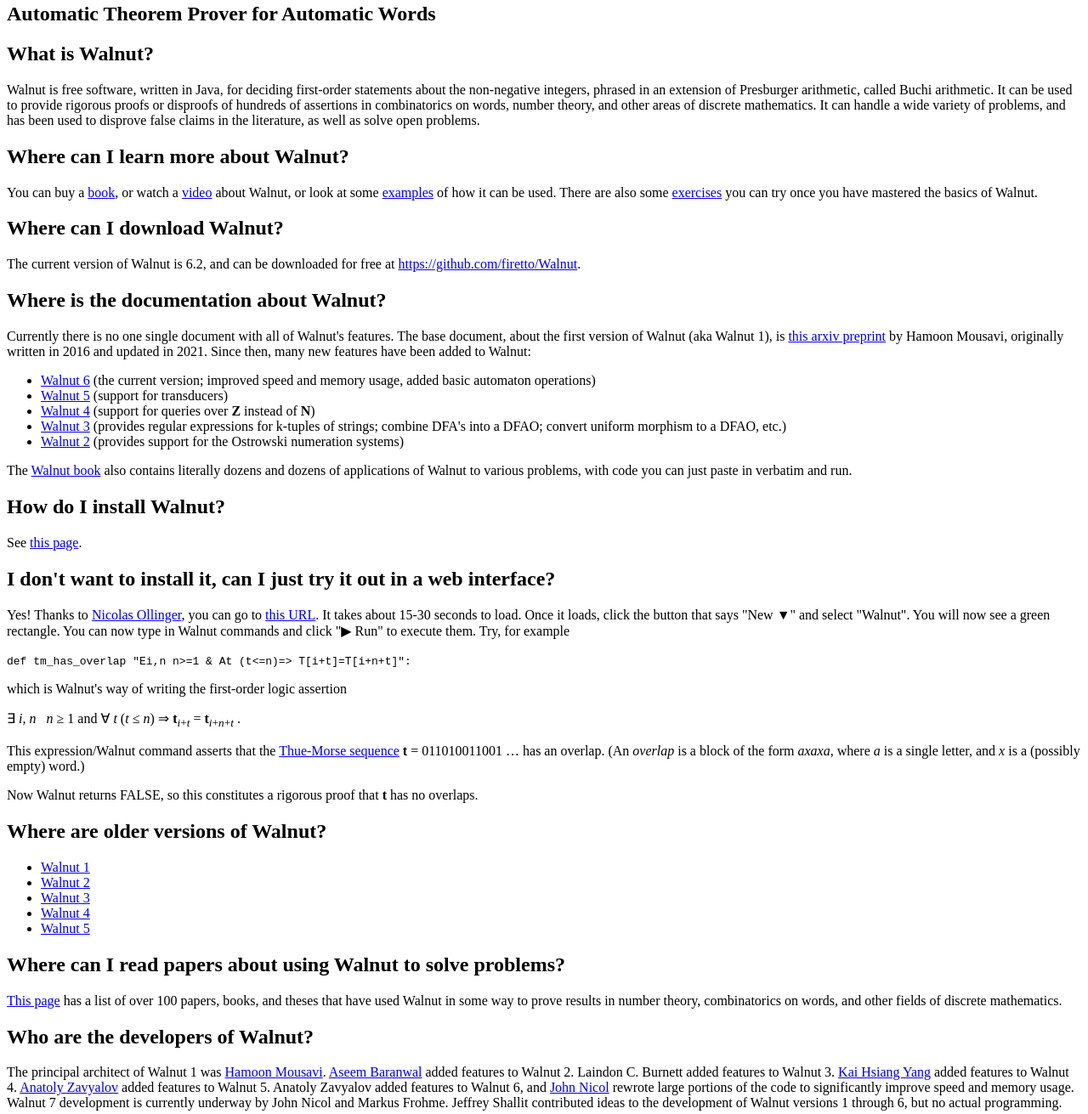
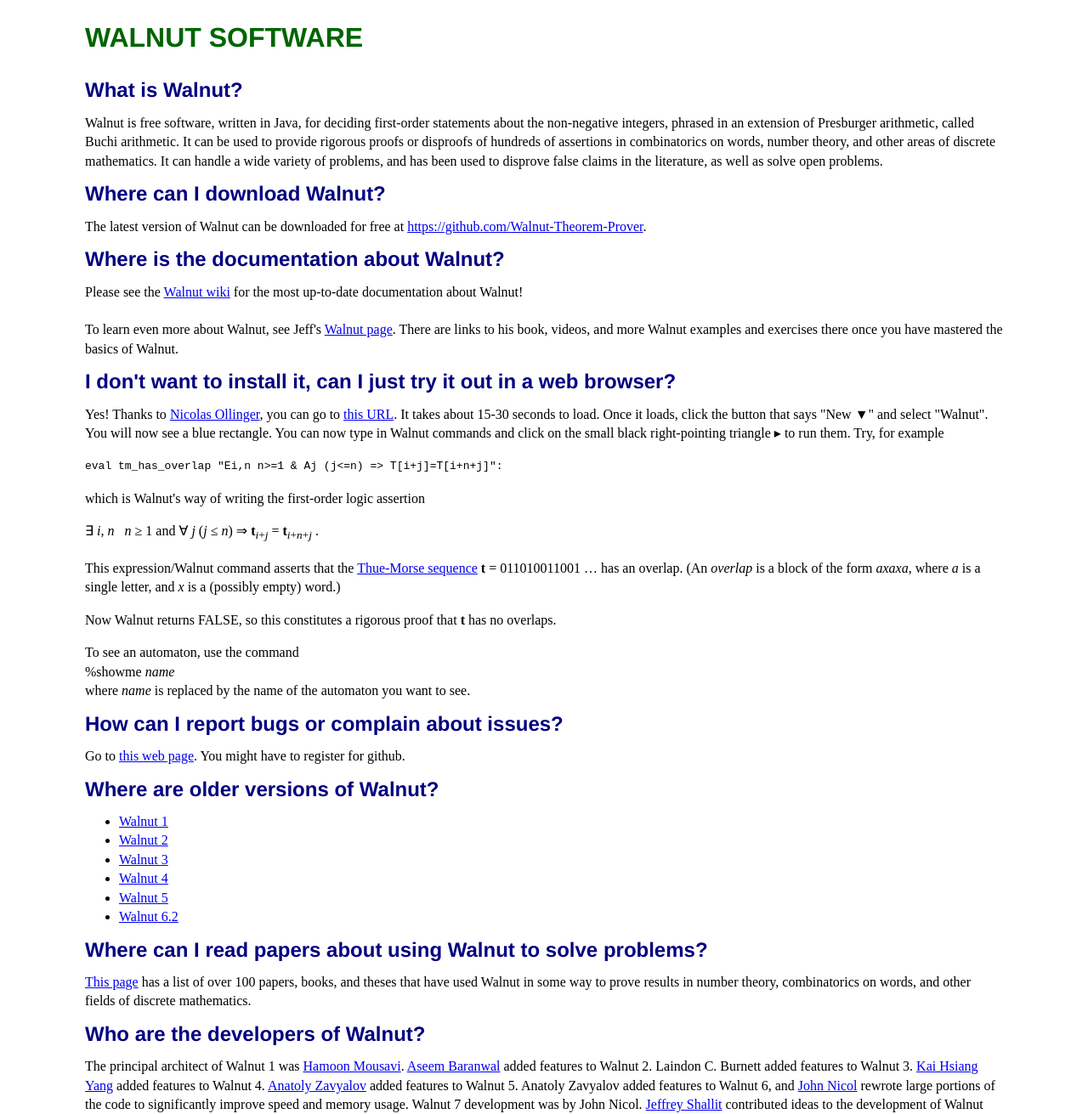
Before and after one commit to Walnut-Theorem-Prover/Walnut-Theorem-Prover.github.io, a plain HTML site: page docs/index.html in a window 1280 px wide. Shown: the part 67-1378 px from the top of the page at 85% size. Drawn offline with Linux system fonts and the light colour scheme.

Commit message:
Update with Jeff's latest, and then update with links pointing to the wiki, etc.

```diff
--- a/docs/index.html
+++ b/docs/index.html
@@ -1,141 +1,129 @@
-<!DOCTYPE html>
-<html>
+<HTML>
+<HEAD>
+<style>
+body{
+    margin:100;
+	padding:100"
+	FONT-FAMILY: Helvetica,  Arial, sans-serif;
+	font-size: 1.0em;
+	line-height: 1.4em;
+		}
+h1 {
+   FONT-FAMILY: Helvetica,  Arial, sans-serif;
+   font-size: 1.5em;
+   color: navy;
+}
 
-<head>
-  <meta charset="UTF-8">
-  <title>Walnut Automatic Theorem Prover</title>
-  <link href="css/walnut.css" rel="stylesheet">
-</head>
+title{
+ display: block;
+}
+</style>
 
-<body>
-  <header>
-    <h1><img src="image/walnut.svg" alt="A walnut" height="35px">Walnut</h1>
-    <h2>Automatic Theorem Prover for Automatic Words</h2>
-  </header>
-  <main>
-    <section>
-      <h1> What is Walnut?</h1>
-      <p>
+<TITLE> Walnut Software </TITLE>
+
+</HEAD>
+
+<BODY>
+
+<H1 style = "margin-bottom: 40; font-size: 2em; color: DarkGreen;"> WALNUT SOFTWARE</H1>
+
+<H1> What is Walnut?</H1>
+
 Walnut is free software, written in Java, for
 deciding first-order statements about the non-negative
 integers, phrased in an extension of
-        Presburger arithmetic, called Buchi arithmetic. It
+Presburger arithmetic, called Buchi arithmetic.  It
 can be used to provide rigorous proofs or disproofs of
 hundreds of assertions in combinatorics
 on words, number theory, and other areas of discrete
 mathematics. It can handle a wide variety of problems, and has been
 used to disprove false claims in the literature, as well as solve
 open problems.
-      </p>
-      <h1> Where can I learn more about Walnut? </h1>
-      <p>
-        You can buy a <a href="walnut-book.html">book</a>, or
-        watch a <a href="walnut-videos.html">video</a> about Walnut,
-        or look at some <a href="walnut-examples.txt">examples</a> of
-        how it can be used. There are also some
-        <a href="walnut-exercises.html">exercises</a> you can try once
-        you have mastered the basics of Walnut.
-      </p>
-      <h1> Where can I download Walnut? </h1>
-      <p>
-        The current version of Walnut is 6.2, and can be downloaded
-        for free at <a href="https://github.com/firetto/Walnut">https://github.com/firetto/Walnut</a>.
-      </p>
-      <h1> Where is the documentation about Walnut? </h1>
-      <p>
-        Currently there is no one single document with all of Walnut's features.
-        The base document, about the first version of Walnut (aka Walnut 1),
-        is <a href="https://arxiv.org/abs/1603.06017v2">this arxiv preprint</a> by Hamoon Mousavi, originally written in
-        2016 and updated in 2021. Since then,
-        many new features have been added to Walnut:
-      <ul>
-        <li><a href="walnut6-doc.pdf">Walnut 6</a> (the current version; improved speed and memory usage, added basic
-          automaton operations)</li>
-        <li><a href="walnut-5-doc.txt">Walnut 5</a> (support for transducers)</li>
-        <li><a href="Walnut4-Documentation.txt">Walnut 4</a> (support for queries over <b>Z</b> instead of <b>N</b>)
-        </li>
-        <li><a href="Walnut3-NewCommands.pdf">Walnut 3</a> (provides regular expressions for k-tuples of strings;
-          combine DFA's into a DFAO; convert uniform morphism to a DFAO, etc.)</li>
-        <li><a href="Walnut-2.0.pdf">Walnut 2</a> (provides support for the Ostrowski numeration systems)</li>
-      </ul>
-      </p>
-      <p>
-        The <a href="walnut-book.html">Walnut book</a> also contains literally dozens and dozens of applications of
-        Walnut to various problems, with code you can
-        just paste in verbatim and run.
-      </p>
-      <h1> How do I install Walnut? </h1>
-      <p>
-        See <a href="walnut-installation.html">this page</a>.
-      </p>
-      <h1> I don't want to install it, can I just try it out in a web interface?</h1>
-      <p>
-        Yes! Thanks to
-        <a href="https://www.univ-orleans.fr/lifo/Members/Nicolas.Ollinger/">Nicolas Ollinger</a>, you can go to <a
-          href="https://mybinder.org/v2/gh/nopid/jupywalnut/main">this URL</a>. It takes about 15-30 seconds to load.
+
+<H1> Where can I download Walnut? </H1>
+
+The latest version of Walnut can be downloaded for free at <a href="https://github.com/Walnut-Theorem-Prover">https://github.com/Walnut-Theorem-Prover</a>.
+
+<H1> Where is the documentation about Walnut? </H1>
+
+Please see the <a href="https://github.com/Walnut-Theorem-Prover/Walnut/wiki">Walnut wiki</a> for the most up-to-date documentation about Walnut!
+<br>
+<br>
+To learn even more about Walnut, see Jeff's <a href="https://cs.uwaterloo.ca/~shallit/walnut.html">Walnut page</a>.
+There are links to his book, videos, and more Walnut examples and exercises there once you have mastered the basics of Walnut.
+
+<H1> I don't want to install it, can I just try it out in a web
+browser?</H1>
+
+Yes!  Thanks to
+<a href="https://www.univ-orleans.fr/lifo/Members/Nicolas.Ollinger/">Nicolas Ollinger</a>, you can go to <a href="https://mybinder.org/v2/gh/nopid/jupywalnut/main?urlpath=/lab/tree/notebooks/">this URL</a>.  It takes about 15-30 seconds to load.
 Once it loads, click the button that says "New &#9660;" and select "Walnut".
-        You will now see a green rectangle. You can now type in Walnut commands
-        and click "&#9654; Run" to execute them. Try, for example
-      </p>
-      <p>
-        <tt> def tm_has_overlap "Ei,n n>=1 & At (t<=n)=> T[i+t]=T[i+n+t]": </tt>
-      </p>
-      <p>
+You will now see a blue rectangle.  You can now type in Walnut commands
+and click on the small black right-pointing
+triangle &#9656; to run them.  Try, for example
+<P>
+<tt> eval tm_has_overlap "Ei,n n>=1 & Aj (j<=n) => T[i+j]=T[i+n+j]": </tt>
+</P>
 which is Walnut's way of writing the first-order logic assertion
-      </p>
-      <p>
-        &exist; <i>i, n</i> &nbsp; <i>n</i> &ge; 1 and &forall; <i>t</i> (<i>t</i>
-        &le; <i>n</i>) &rArr; <b>t</b><sub><i>i</i>+<i>t</i></sub> =
-        <b>t</b><sub><i>i</i>+<i>n</i>+<i>t</i></sub> .
-      </p>
-      <p>
-        This expression/Walnut command asserts that the <a
-          href="https://en.wikipedia.org/wiki/Thue–Morse_sequence">Thue-Morse sequence</a> <b>t</b> = 011010011001
-        &mldr;
-        has an overlap. (An <i>overlap</i> is a block of the form <i>axaxa</i>, where
+<P>
+&exist; <i>i, n</i> &nbsp; <i>n</i> &ge; 1 and &forall; <i>j</i> (<i>j</i>
+&le; <i>n</i>) &rArr; <b>t</b><sub><i>i</i>+<i>j</i></sub> =
+<b>t</b><sub><i>i</i>+<i>n</i>+<i>j</i></sub> .
+<P>
+This expression/Walnut command asserts that the <a href="https://en.wikipedia.org/wiki/Thue–Morse_sequence">Thue-Morse sequence</a> <b>t</b> = 011010011001 &mldr;
+has an overlap.  (An <i>overlap</i> is a block of the form <i>axaxa</i>, where
 <i>a</i> is a single letter, and <i>x</i> is a (possibly empty) word.)
-      </p>
-      <p>
+<P>
+
 Now Walnut returns FALSE, so this constitutes
 a rigorous proof that <b>t</b> has no overlaps.
-      </p>
-      <h1> Where are older versions of Walnut?</h1>
-      <ul>
-        <li> <a href="https://github.com/hamousavi/Walnut">Walnut 1</a></li>
-        <li> <a href="https://github.com/aseemrb/walnut">Walnut 2</a></li>
-        <li> <a href="https://github.com/DistortedLight/Walnut">Walnut 3</a></li>
-        <li> <a href="https://github.com/jono1202/Walnut">Walnut 4</a></li>
-        <li> <a href="https://github.com/firetto/Walnut/tree/walnut5">Walnut 5</a></li>
-      </ul>
-      <h1> Where can I read papers about using Walnut to solve problems?</h1>
-      <p>
-        <a href="walnut-papers.html">This page</a> has a list of over 100 papers,
+<P>
+
+To see an automaton, use the command
+<BR>
+%showme <i>name</i>
+<BR> where <i>name</i> is replaced
+by the name of the automaton you want to see.
+<P>
+
+<H1> How can I report bugs or complain about issues?</H1>
+
+Go to <a href="https://github.com/Walnut-Theorem-Prover/Walnut/issues">this web page</a>.  You might have to register for github.
+<P>
+
+<H1> Where are older versions of Walnut? </H1>
+
+<UL>
+<LI> <a href="https://github.com/hamousavi/Walnut">Walnut 1</a>
+<LI> <a href="https://github.com/aseemrb/walnut">Walnut 2</a>
+<LI> <a href="https://github.com/DistortedLight/Walnut">Walnut 3</a>
+<LI> <a href="https://github.com/jono1202/Walnut">Walnut 4</a>
+<LI> <a href="https://github.com/firetto/Walnut/tree/walnut5">Walnut 5</a>
+<LI> <a href="https://github.com/Walnut-Theorem-Prover/Walnut/releases/tag/v6.2.0">Walnut 6.2</a>
+</UL>
+
+<H1> Where can I read papers about using Walnut to solve problems?</H1>
+
+<A href="https://cs.uwaterloo.ca/~shallit/walnut-papers.html">This page</a> has a list of over 100 papers,
 books, and theses that have used Walnut in some way to prove results
 in number theory, combinatorics on words, and other fields of discrete
 mathematics.
-      </p>
-      <h1> Who are the developers of Walnut? </h1>
-      <p>
+
+<H1> Who are the developers of Walnut? </H1>
+
 The principal architect of Walnut 1 was
 <a href="https://hamoonmousavi.com">Hamoon Mousavi</a>.
 <a href="https://aseemrb.me">Aseem Baranwal</a>
 added features to Walnut 2.
 Laindon C. Burnett added features to Walnut 3.
 <a href="https://www.math.ubc.ca/user/3795">Kai Hsiang Yang</a>
-        added features to Walnut 4. <a href="https://www.bu.edu/cs/profiles/anatoly-zavyalov/">Anatoly Zavyalov</a>
-        added
-        features to Walnut 5. Anatoly Zavyalov added features
-        to Walnut 6, and <a href="https://www.linkedin.com/in/johnwnicol/">John Nicol</a> rewrote large portions of the
-        code
+added features to Walnut 4.  <a href="https://www.bu.edu/cs/profiles/anatoly-zavyalov/">Anatoly Zavyalov</a> added
+features to Walnut 5.  Anatoly Zavyalov added features
+to Walnut 6, and <a href="https://www.linkedin.com/in/johnwnicol/">John Nicol</a> rewrote large portions of the code
 to significantly improve speed and memory usage.
-        Walnut 7 development is currently underway by
-        John Nicol and Markus Frohme.
-        Jeffrey Shallit contributed ideas to the development of Walnut versions
-        1 through 6, but no actual programming.
-      </p>
-    </section>
-  </main>
-  <footer></footer>
-</body>
-
-</html>
+Walnut 7 development was by
+John Nicol.
+<a href="https://cs.uwaterloo.ca/~shallit/">Jeffrey Shallit</a> contributed ideas to the development of Walnut versions
+1 through 7, but no actual programming.
+</BODY>
+</HTML>
```
Lines whose indentation alone changed are shown as unchanged.
